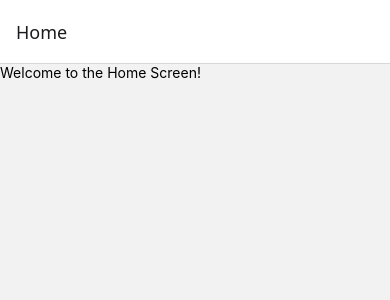
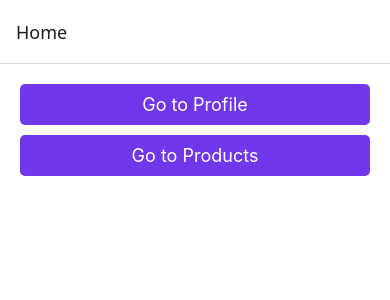
Before and after one commit to LucasMJuarez/react-native-navigation, a React Native app: screen /Home in a window 390 px wide. Shown: the top 300 px of the page. Built offline with nearby package versions, Linux system fonts and the light colour scheme.

Commit message:
nav between screens

```diff
--- /dev/null
+++ b/src/presentation/components/shared/PrimaryButton.tsx
@@ -0,0 +1,21 @@
+import React from 'react'
+import { Pressable, Text } from 'react-native'
+import { globalStyles } from '../../themes/theme'
+
+
+
+interface NavigationProps {
+onPress: () => void;
+label: string;
+}
+export const PrimaryButton = ({onPress, label}: NavigationProps) => {
+  return (
+      <Pressable
+      onPress={onPress}
+      style={globalStyles.primaryButton}>
+        <Text style={globalStyles.buttonText}>
+          {label}
+        </Text>
+      </Pressable>
+  )
+}
--- a/src/presentation/screens/home/HomeScreen.tsx
+++ b/src/presentation/screens/home/HomeScreen.tsx
@@ -1,13 +1,22 @@
-import { Text, View } from 'react-native'
+import { Pressable, Text, View } from 'react-native';
+import { globalStyles } from '../../themes/theme';
+import { useNavigation } from '@react-navigation/native';
+import { PrimaryButton } from '../../components/shared/PrimaryButton';
 
 const HomeScreen = () => {
+  const navigation = useNavigation();
   return (
-    <View>
-      <Text>
-        Welcome to the Home Screen!
-      </Text>
+    <View style={globalStyles.container}>
+      <PrimaryButton
+        onPress={() => navigation.navigate('Profile' as never)}
+        label="Go to Profile"
+      />
+      <PrimaryButton
+        onPress={() => navigation.navigate('Products' as never)}
+        label="Go to Products"
+      />
     </View>
-  )
-}
+  );
+};
 
-export default HomeScreen
+export default HomeScreen;
--- a/src/presentation/themes/theme.ts
+++ b/src/presentation/themes/theme.ts
@@ -1,20 +1,35 @@
 import { StyleSheet } from "react-native";
-
-export const globalStyles = StyleSheet.create({
-    container: {
-        flex: 1,
-        padding: 16,
-        backgroundColor: "#fff",
-    },
-    text: {
-        fontSize: 16,
-        color: "#333",
-    },
-});
 
 
 export const globalColors = {
-    primary: "#6200ee",
-    secondary: "#03dac6",
-    background: "#f5f5f5",
+  primary: '#7037eb',
+  secondary: '#f72585',
+  tertiary: '#3a0ca3',
+  success: '#4cc9f0',
+  warning: '#fca311',
+  danger: '#e71d36',
+  dark: '#22223b',
+
+  background: '#fff',
 }
+
+export const globalStyles = StyleSheet.create({
+  container: {
+    flex: 1,
+    padding: 20,
+    backgroundColor: globalColors.background,
+  },
+    primaryButton: {
+    backgroundColor: globalColors.primary,
+    borderRadius: 5,
+    padding: 10,
+    marginBottom: 10,
+    width: '100%',
+    alignItems: 'center',
+  },
+
+  buttonText: {
+    color: globalColors.background,
+    fontSize: 18,
+  },
+});
```
